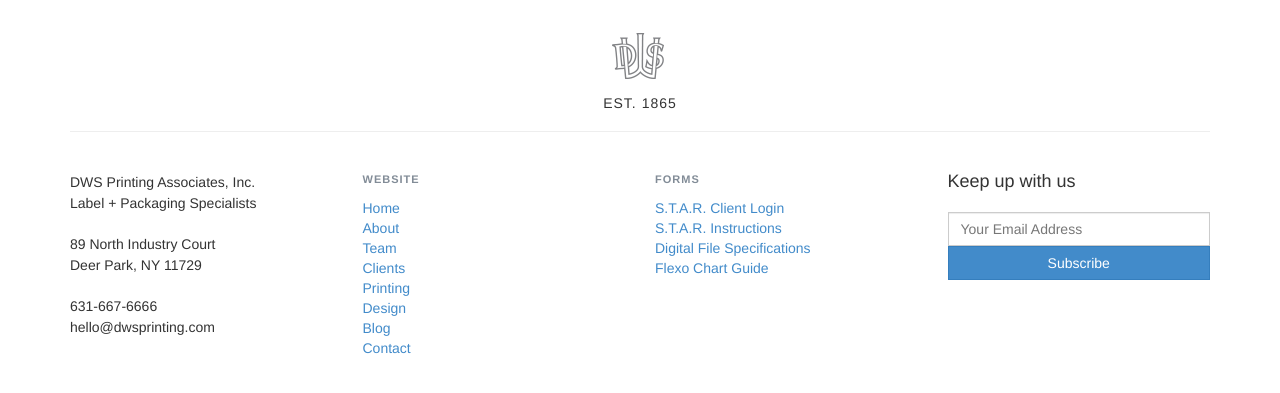
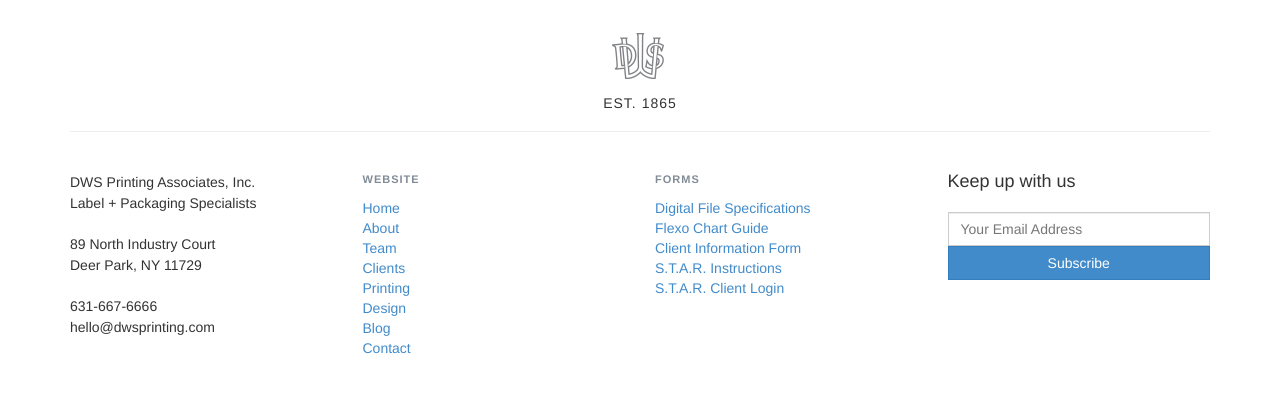
Before and after one commit to moizk/DWS-Jekyll, a Jekyll site: the page built from index.html, in a window 1280 px wide and 1147 px high, cut to the strip 739-1132 px from the top of the window. Built offline with Jekyll 4.4.1, drawn with Linux system fonts in a browser that asks for light colours; nearby versions of some CDN libraries; Markdown is read by kramdown in place of the engine named in the settings.

Commit message:
update footer

```diff
--- a/_layouts/default.html
+++ b/_layouts/default.html
@@ -103,11 +103,12 @@
               <div class="col-md-3">
                 <ul class="list-unstyled">
                   <dt>Forms</dt>
-                  <li><a href="http://www.dws-star.com/webnative/listdir" target="_blank">S.T.A.R. Client Login</a></li>
-                  <li><a href="pdf/dws_star_program.pdf" target="_blank">S.T.A.R. Instructions</a></li>
                   <!-- <li><a href="#" target="_blank">DWS FTP Form</a></li> -->
                   <li><a href="pdf/dws_fille_spec.pdf" target="_blank">Digital File Specifications</a></li>
                   <li><a href="pdf/dws_flexo.pdf" target="_blank">Flexo Chart Guide</a></li>
+                  <li><a href="pdf/dws_client_information.pdf" target="_blank">Client Information Form</a></li>
+                  <li><a href="pdf/dws_star_program.pdf" target="_blank">S.T.A.R. Instructions</a></li>
+                  <li><a href="http://www.dws-star.com/webnative/listdir" target="_blank">S.T.A.R. Client Login</a></li>
                 </ul>
               </div>
               <div class="col-md-3">
```
